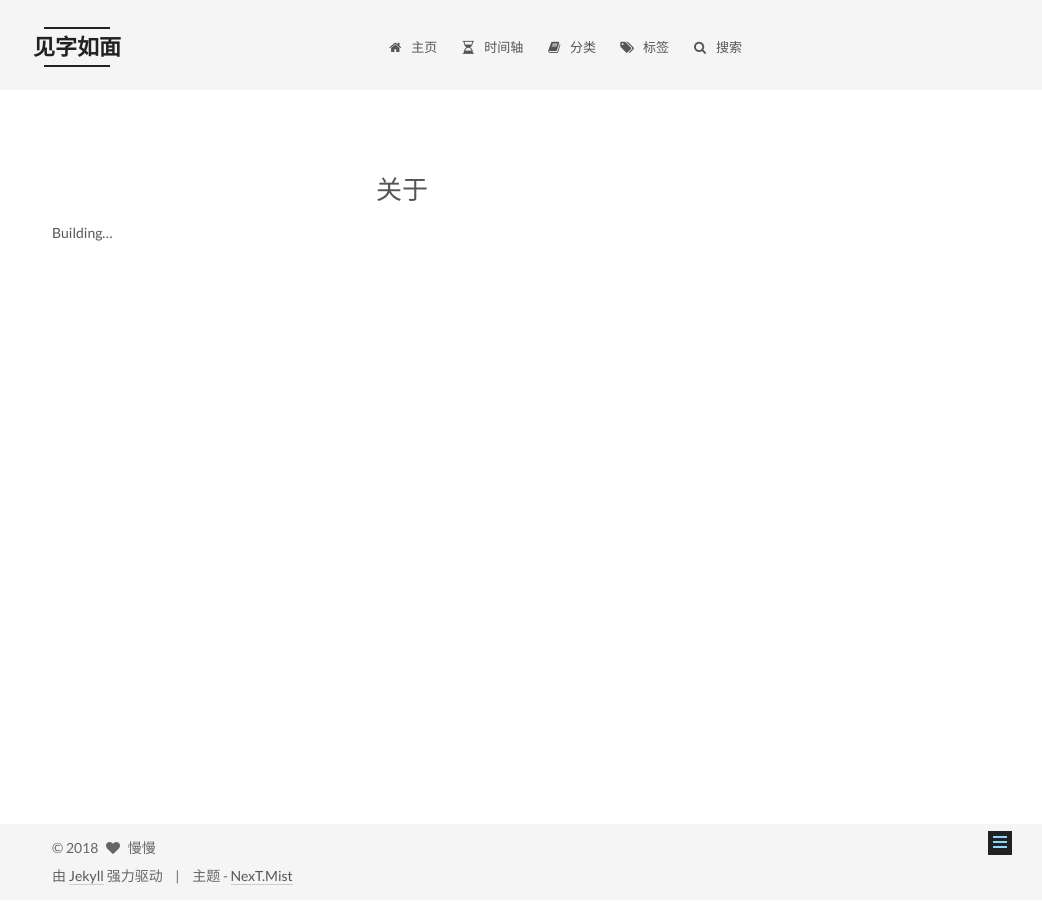
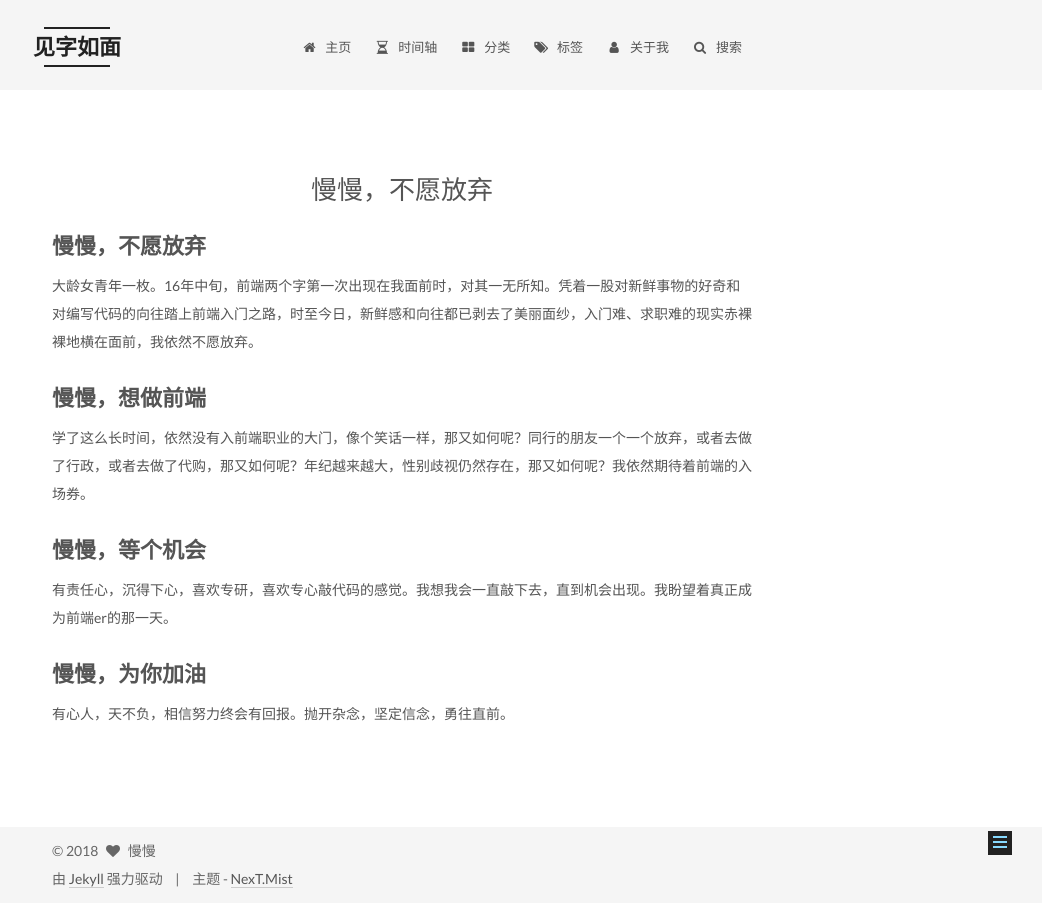
Before and after one commit to giselle527/giselle527.github.io, a Jekyll site: the page built from about/index.md, in a window 1280 px wide. Shown: the whole page, without its empty margins (238-1280 px from the left). Built offline with Jekyll 4.4.1, drawn with Linux system fonts in a browser that asks for light colours; our own code applies the rules of GitHub Pages for plain Markdown files.

Commit message:
add simple about

```diff
--- a/_config.yml
+++ b/_config.yml
@@ -121,7 +121,7 @@ menu:
   archives: /archives/
   categories: /categories/
   tags: /tags/
-  # about: /about/
+  about: /about/
   #sitemap: /sitemap.xml
   #commonweal: /404.html
 
@@ -137,7 +137,7 @@ menu_icons:
   home: home
   about: user
   # categories: th
-  categories: book
+  categories: th-large
   schedule: calendar
   tags: tags
   archives: hourglass-half
@@ -215,12 +215,12 @@ font:
 # Social Links
 # Key is the link label showing to end users.
 # Value is the target link (E.g. GitHub: https://github.com/iissnan)
-# social:
+social:
   # LinkLabel: Link
-  # GitHub: https://github.com/giselle527
-  # 知乎: https://www.zhihu.com/people/shou-zi-giselle
-  # 豆瓣: https://www.douban.com/people/44614997
-  # 微博: https://weibo.com/giselle527
+  GitHub: https://github.com/giselle527
+  知乎: https://www.zhihu.com/people/shou-zi-giselle
+  豆瓣: https://www.douban.com/people/44614997
+  微博: https://weibo.com/giselle527
 
 
 # Social Links Icons
@@ -229,13 +229,13 @@ font:
 #   Key is the name of the item and value is the name of FontAwesome icon. Key is case-senstive.
 #   When an globe mask icon presenting up means that the item has no mapping icon.
 social_icons:
-  enable: false
+  enable: true
   # Icon Mappings.
   # KeyMapsToSocialItemKey: NameOfTheIconFromFontAwesome
-  GitHub: github
-  # 微博: weibo
-  # 豆瓣: douban
-  # 知乎: zhihu
+  GitHub: github-alt
+  微博: weibo
+  豆瓣: bold
+  知乎: h-square
 
 
 # Sidebar Avatar
@@ -288,11 +288,12 @@ sidebar:
 
 
 # Blog rolls
-#links_title: Links
+# links_title: Links
 #links_layout: block
 #links_layout: inline
-#links:
+# links:
   #Title: http://example.com/
+  # 知乎: https://www.zhihu.com
 
 
 # ---------------------------------------------------------------
@@ -713,3 +714,8 @@ version: 5.1.1
 
 # repository
 repository: giselle527/giselle527.github.io
+
+# 开启打赏功能
+reward_comment:
+wechatpay: /uploads/wechatpay.jpg
+alipay: /uploads/alipay.jpg
--- a/about/index.md
+++ b/about/index.md
@@ -3,4 +3,18 @@ layout: page
 type: about
 ---
 
-Building...
+## 慢慢，不愿放弃
+
+大龄女青年一枚。16年中旬，前端两个字第一次出现在我面前时，对其一无所知。凭着一股对新鲜事物的好奇和对编写代码的向往踏上前端入门之路，时至今日，新鲜感和向往都已剥去了美丽面纱，入门难、求职难的现实赤裸裸地横在面前，我依然不愿放弃。
+
+## 慢慢，想做前端
+
+学了这么长时间，依然没有入前端职业的大门，像个笑话一样，那又如何呢？同行的朋友一个一个放弃，或者去做了行政，或者去做了代购，那又如何呢？年纪越来越大，性别歧视仍然存在，那又如何呢？我依然期待着前端的入场券。
+
+## 慢慢，等个机会
+
+有责任心，沉得下心，喜欢专研，喜欢专心敲代码的感觉。我想我会一直敲下去，直到机会出现。我盼望着真正成为前端er的那一天。
+
+## 慢慢，为你加油
+
+有心人，天不负，相信努力终会有回报。抛开杂念，坚定信念，勇往直前。
```
Also changed, not shown: uploads/alipay.jpg (added), uploads/wechatpay.jpg (added).
